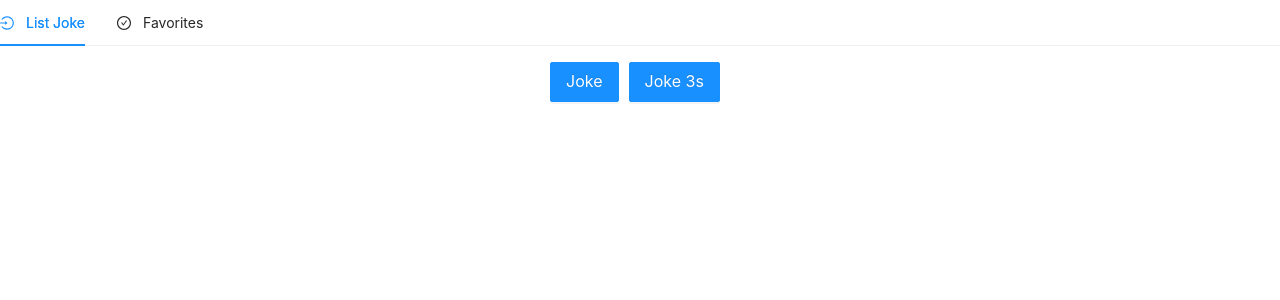
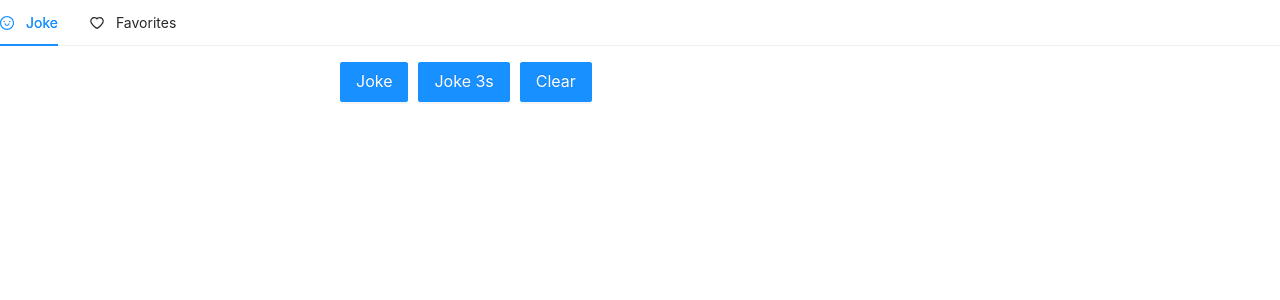
Before and after one commit to antares-public/chucknorris, a React (Create React App) app: page /home in a window 1280 px wide. Shown: the top 300 px of the page. Built offline with nearby package versions, Linux system fonts and the light colour scheme.

Commit message:
some changes

```diff
--- /dev/null
+++ b/src/components/Chunk.tsx
@@ -0,0 +1,53 @@
+import { HeartFilled, HeartOutlined } from "@ant-design/icons";
+import { Tooltip } from "antd";
+import { useDispatch, useSelector } from "react-redux";
+import { Link } from "react-router-dom";
+import { JokeFromServer } from "../interfaces";
+import { Joke } from "../pages/home";
+import { addToFavorites, removeFromFavorites } from "../redux/jokes/actions";
+import { selectCheckJoke, selectFavorites } from "../redux/jokes/selectors";
+
+export const Chunk: React.FC<{ joke: JokeFromServer }> = ({ joke }) => {
+  const dispatch = useDispatch();
+  const favorites = useSelector(selectFavorites);
+  const checkJoke = useSelector(selectCheckJoke(joke?.id || null));
+
+  const handleLike = async () => {
+    if (favorites.length > 10) {
+      favorites.shift();
+    }
+    dispatch(addToFavorites(joke));
+  };
+
+  const handleDislike = async () => {
+    dispatch(removeFromFavorites(joke.id));
+  };
+
+  return (
+    <Joke>
+      <h3 style={{ width: 500 }}>{joke.value}</h3>
+      {!checkJoke ? (
+        <HeartOutlined
+          onClick={handleLike}
+          style={{ fontSize: "30px", color: "#08c" }}
+        />
+      ) : (
+        <Tooltip
+          placement="bottom"
+          title={() => (
+            <>
+              The joke is saved in the «Favorites»
+              <br />
+              <Link to="/favorites">Go to favorites</Link>
+            </>
+          )}
+        >
+          <HeartFilled
+            onClick={handleDislike}
+            style={{ fontSize: "30px", color: "#08c" }}
+          />
+        </Tooltip>
+      )}
+    </Joke>
+  );
+};
--- /dev/null
+++ b/src/components/LikeChunk.tsx
@@ -0,0 +1,20 @@
+import React from "react";
+import { HeartFilled } from "@ant-design/icons";
+import { Joke } from "../pages/home";
+import { JokeFromServer } from "../interfaces";
+
+type Props = {
+  id: JokeFromServer["id"];
+  value: JokeFromServer["value"];
+  dislike: (id: JokeFromServer["id"]) => void;
+};
+
+export const LikeChunk: React.FC<Props> = ({ id, value, dislike }) => (
+  <Joke>
+    <h3 style={{ width: 500 }}>{value}</h3>
+    <HeartFilled
+      onClick={dislike.bind(null, id)}
+      style={{ fontSize: "30px", color: "#08c" }}
+    />
+  </Joke>
+);
--- a/src/components/Tabs.tsx
+++ b/src/components/Tabs.tsx
@@ -1,7 +1,7 @@
 import React, { useEffect } from "react";
 import styled from "styled-components";
 import { useHistory, useLocation } from "react-router-dom";
-import { CheckCircleOutlined, LoginOutlined } from "@ant-design/icons";
+import { HeartOutlined, SmileOutlined } from "@ant-design/icons";
 import { Favorites } from "../pages/favorites";
 import { Container, Home } from "../pages/home";
 import { Tabs } from "antd";
@@ -14,27 +14,27 @@ export const Jokes = () => {
     localStorage.getItem("favorites") || "[]"
   );
   const dispatch = useDispatch();
-  let location = useLocation();
-  let history = useHistory();
+  const location = useLocation();
+  const history = useHistory();
   const { TabPane } = Tabs;
 
   useEffect(() => {
-    dispatch(fetchToFavorites(savedJokes))
-  }, [dispatch, savedJokes])
+    dispatch(fetchToFavorites(savedJokes));
+  }, [dispatch, savedJokes]);
 
   return (
     <Container>
       <Wrapper
         activeKey={location.pathname}
-        onChange={(key: any) => {
+        onChange={(key) => {
           history.push(`${key}`);
         }}
       >
         <TabPane
           tab={
             <span>
-              <LoginOutlined />
-              List Joke
+              <SmileOutlined />
+              Joke
             </span>
           }
           key="/home"
@@ -44,7 +44,7 @@ export const Jokes = () => {
         <TabPane
           tab={
             <span>
-              <CheckCircleOutlined />
+              <HeartOutlined />
               Favorites
             </span>
           }
--- a/src/pages/favorites.tsx
+++ b/src/pages/favorites.tsx
@@ -5,34 +5,29 @@ import { useDispatch, useSelector } from "react-redux";
 import { clearFavorites, removeFromFavorites } from "../redux/jokes/actions";
 import { Button } from "antd";
 import { selectFavorites } from "../redux/jokes/selectors";
-import { HeartFilled } from "@ant-design/icons";
+import { LikeChunk } from "../components/LikeChunk";
+import { JokeFromServer } from "../interfaces";
 
 export const Favorites: React.FC = () => {
   const dispatch = useDispatch();
   const favorites = useSelector(selectFavorites);
-  const favoritesList = favorites.map(({ value, id }) => {
-    const handleDislike = async () => {
-      dispatch(removeFromFavorites(id));
-    };
-    return (
-      <Joke key={id}>
-        <h3 style={{ width: 500 }}>{value}</h3>
-        <HeartFilled
-          onClick={handleDislike}
-          style={{ fontSize: "30px", color: "#08c" }}
-        />
-      </Joke>
-    );
-  });
+
+  const handleDislike = async (id: JokeFromServer["id"]) => {
+    dispatch(removeFromFavorites(id));
+  };
 
   const handleClear = async () => {
     dispatch(clearFavorites());
   };
 
+  const favoritesList = favorites.map(({ value, id }) => {
+    return <LikeChunk key={id} value={value} id={id} dislike={handleDislike} />;
+  });
+
   return (
     <CustomRow justify="center">
       <Container>
-        <h1>Favorite</h1>
+        <h1>Favorites</h1>
         <Button type="primary" size="large" onClick={handleClear}>
           Clear History
         </Button>
@@ -46,6 +41,6 @@ export const Favorites: React.FC = () => {
 
 export const ScrollControl = styled.div`
   margin-top: 20px;
-  overflow: auto;
+  overflow-y: auto;
   height: 500px;
 `;
--- a/src/pages/home.tsx
+++ b/src/pages/home.tsx
@@ -4,29 +4,22 @@ import styled from "styled-components";
 import React, { useCallback, useEffect, useState } from "react";
 import { JokeFromServer } from "../interfaces";
 import { apiFetchJoke } from "../api/joke";
-import { HeartFilled, HeartOutlined } from "@ant-design/icons";
 import { selectFavorites } from "../redux/jokes/selectors";
-import { useDispatch, useSelector } from "react-redux";
-import {
-  addToFavorites,
-  removeFromFavorites,
-} from "../redux/jokes/actions";
+import { useSelector } from "react-redux";
+import { Chunk } from "../components/Chunk";
 
 export const Home: React.FC = () => {
-  const dispatch = useDispatch();
   const favorites = useSelector(selectFavorites);
-  const [joke, setJoke] = useState<JokeFromServer>();
+  const [joke, setJoke] = useState<JokeFromServer | "">("");
   const [stop, setStop] = useState(false);
-
-  const checkJoke = favorites.find((f) => f.id === joke?.id);
-
-  useEffect(() => {
-    localStorage.setItem("favorites", JSON.stringify(favorites));
-  }, [favorites]);
 
   const handleLinks = async () => {
     const res = await apiFetchJoke();
     setJoke(res);
+  };
+
+  const handleClear = async () => {
+    setJoke("");
   };
 
   const handleTime = useCallback(
@@ -40,26 +33,13 @@ export const Home: React.FC = () => {
     [joke]
   );
 
-  const handleLike = async () => {
-    if (favorites.length > 10) {
-      favorites.shift();
-    }
-    if (joke) {
-      dispatch(addToFavorites(joke));
-    }
-  };
-
-  const handleDislike = async () => {
-    if (joke) dispatch(removeFromFavorites(joke.id));
-  };
+  useEffect(() => {
+    handleTime(stop);
+  }, [stop, handleTime]);
 
   useEffect(() => {
     localStorage.setItem("favorites", JSON.stringify(favorites));
   }, [favorites]);
-
-  useEffect(() => {
-    handleTime(stop);
-  }, [stop, handleTime]);
 
   return (
     <CustomRow justify="center">
@@ -75,23 +55,11 @@ export const Home: React.FC = () => {
           >
             Joke 3s
           </CustomButton>
+          <CustomButton type="primary" size="large" onClick={handleClear}>
+            Clear
+          </CustomButton>
         </div>
-        {joke && (
-          <Joke>
-            <h3 style={{ width: 500 }}>{joke.value}</h3>
-            {!checkJoke ? (
-              <HeartOutlined
-                onClick={handleLike}
-                style={{ fontSize: "30px", color: "#08c" }}
-              />
-            ) : (
-              <HeartFilled
-                onClick={handleDislike}
-                style={{ fontSize: "30px", color: "#08c" }}
-              />
-            )}
-          </Joke>
-        )}
+        {joke ? <Chunk joke={joke} /> : <Joke />}
       </Container>
     </CustomRow>
   );
--- a/src/redux/jokes/selectors.ts
+++ b/src/redux/jokes/selectors.ts
@@ -1,3 +1,8 @@
-import { JokeList } from "../../interfaces";
+import { JokeFromServer, JokeList } from "../../interfaces";
 
 export const selectFavorites = (state: JokeList) => state;
+
+export const selectCheckJoke =
+  (id: JokeFromServer["id"] | null) => (state: JokeList) => {
+    return state.find((f) => f.id === id);
+  };
```
